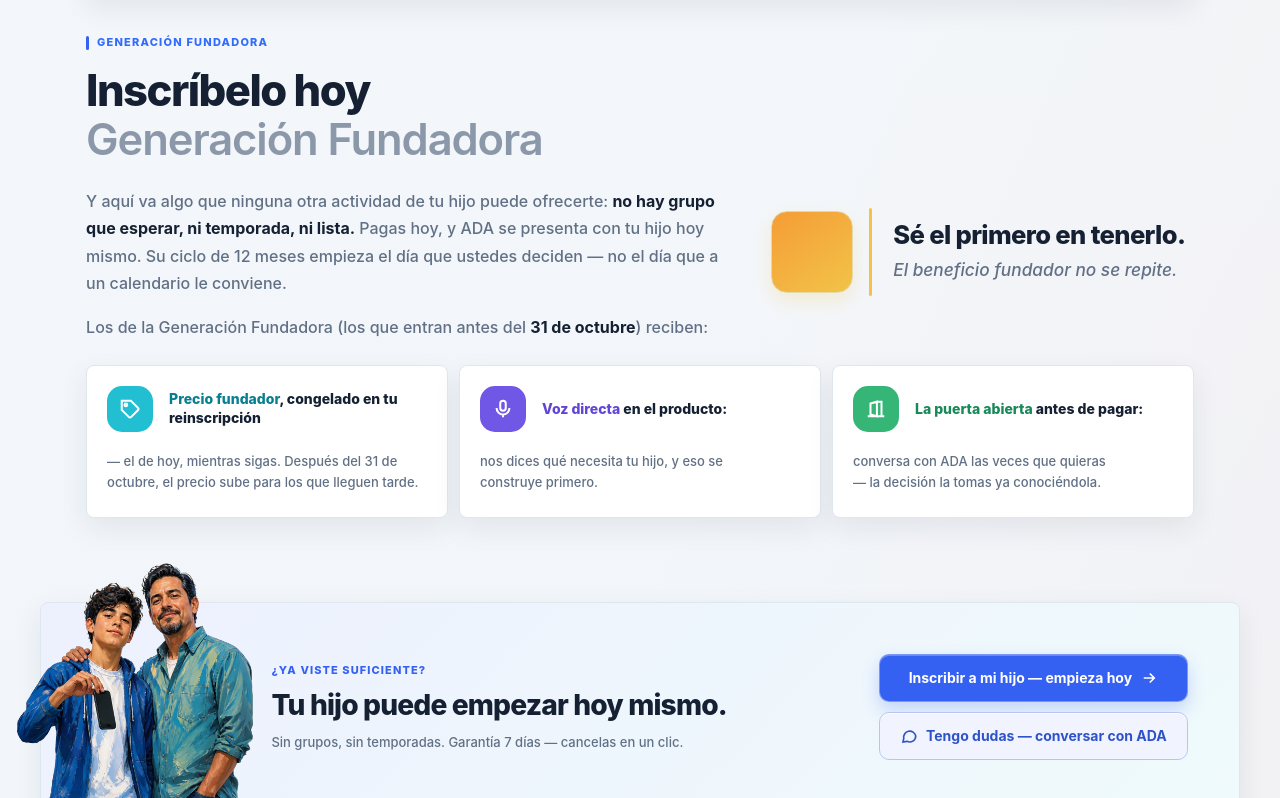
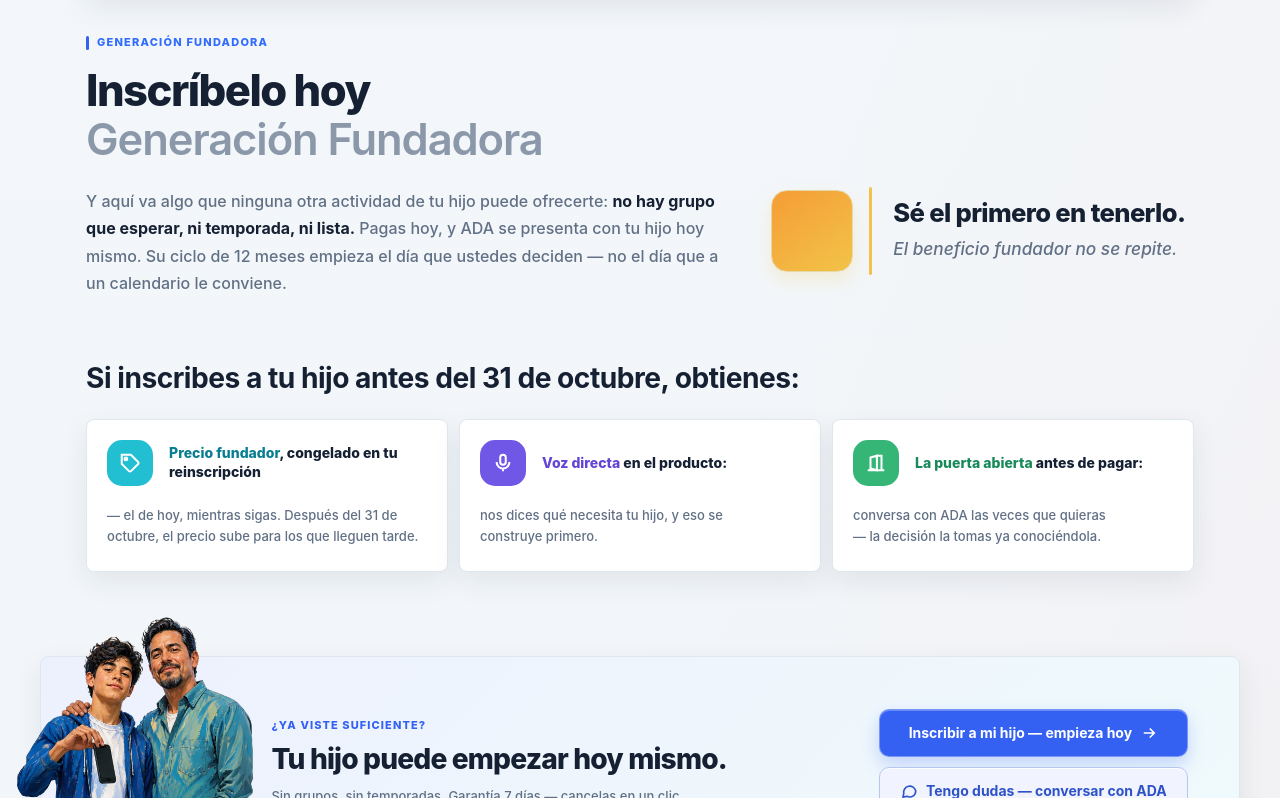
Before and after one commit to BruniusGnius/digizen-2026-2027, an Angular app in the folder Projects/digizen-landing/angular-build/: page / in a window 1280 px wide. Shown: the part 8885-9683 px from the top of the page. Built offline with nearby package versions, Linux system fonts and the light colour scheme; what @lucide/angular would draw is missing.

Commit message:
Refine founder benefits heading

```diff
--- a/Projects/digizen-landing/angular-build/src/app/app.html
+++ b/Projects/digizen-landing/angular-build/src/app/app.html
@@ -833,10 +833,9 @@
             presenta con tu hijo hoy mismo. Su ciclo de 12 meses empieza el día que ustedes deciden —
             no el día que a un calendario le conviene.
           </p>
-          <p>
-            Los de la Generación Fundadora (los que entran antes del <strong>31 de octubre</strong>)
-            reciben:
-          </p>
+        </div>
+        <div class="dg-founder-subtitle">
+          <h3 class="dg-h3 dg-offer-subtitle">Si inscribes a tu hijo antes del 31 de octubre, obtienes:</h3>
         </div>
         <blockquote class="dg-note dg-note--gold dg-founder-quote">
           <div class="dg-note-avatar" aria-hidden="true">
--- a/Projects/digizen-landing/angular-build/src/styles.css
+++ b/Projects/digizen-landing/angular-build/src/styles.css
@@ -1015,6 +1015,7 @@ blockquote.dg-note .dg-note-avatar svg {
     'kicker'
     'title'
     'copy'
+    'subtitle'
     'cards'
     'quote';
 }
@@ -1031,6 +1032,9 @@ blockquote.dg-note .dg-note-avatar svg {
 }
 .dg-founder-copy {
   grid-area: copy;
+}
+.dg-founder-subtitle {
+  grid-area: subtitle;
 }
 .dg-founder-quote {
   grid-area: quote;
@@ -1048,6 +1052,7 @@ blockquote.dg-note .dg-note-avatar svg {
       'kicker kicker'
       'title title'
       'copy quote'
+      'subtitle subtitle'
       'cards cards';
   }
   .dg-founder-quote {
```
